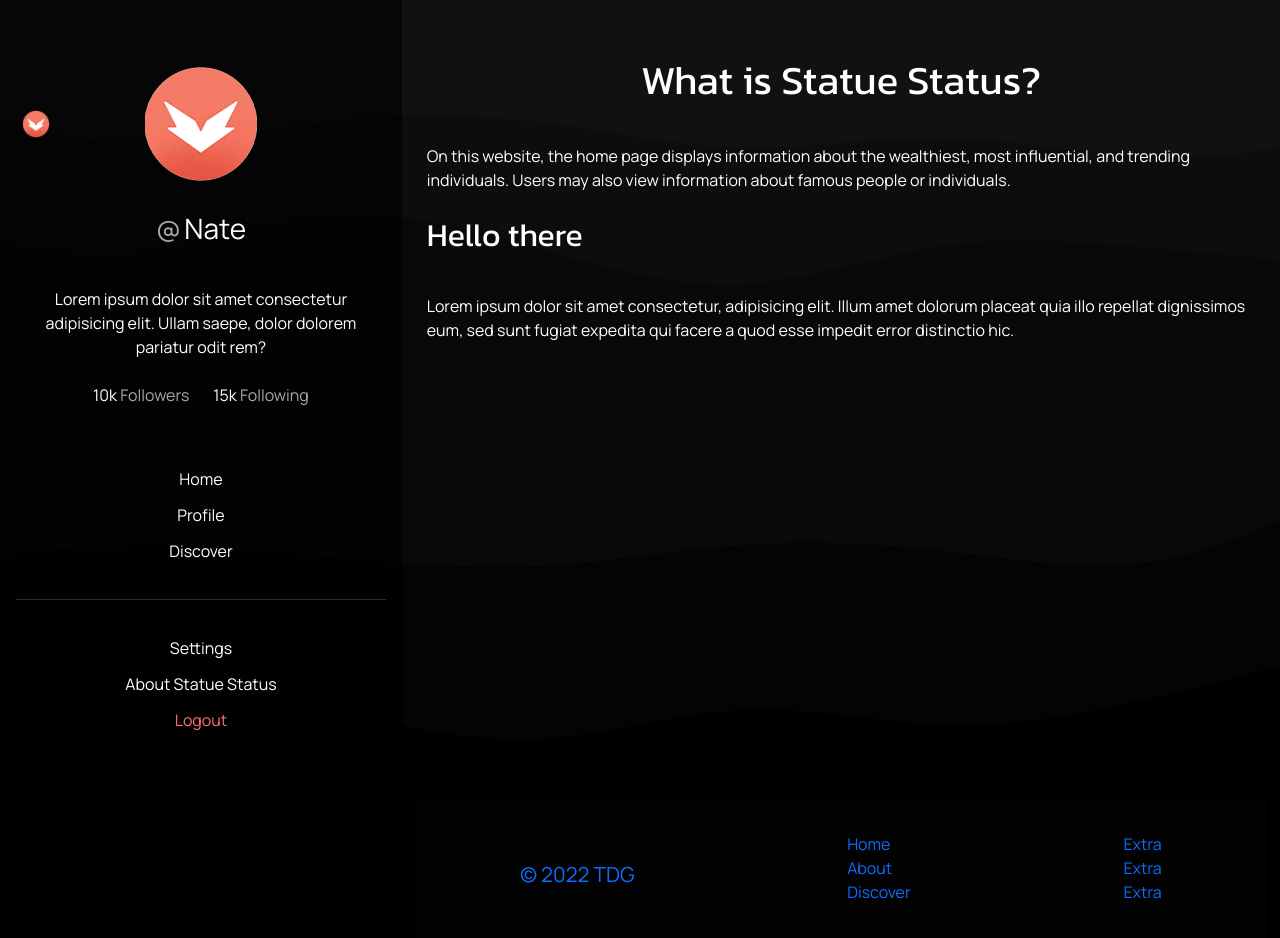
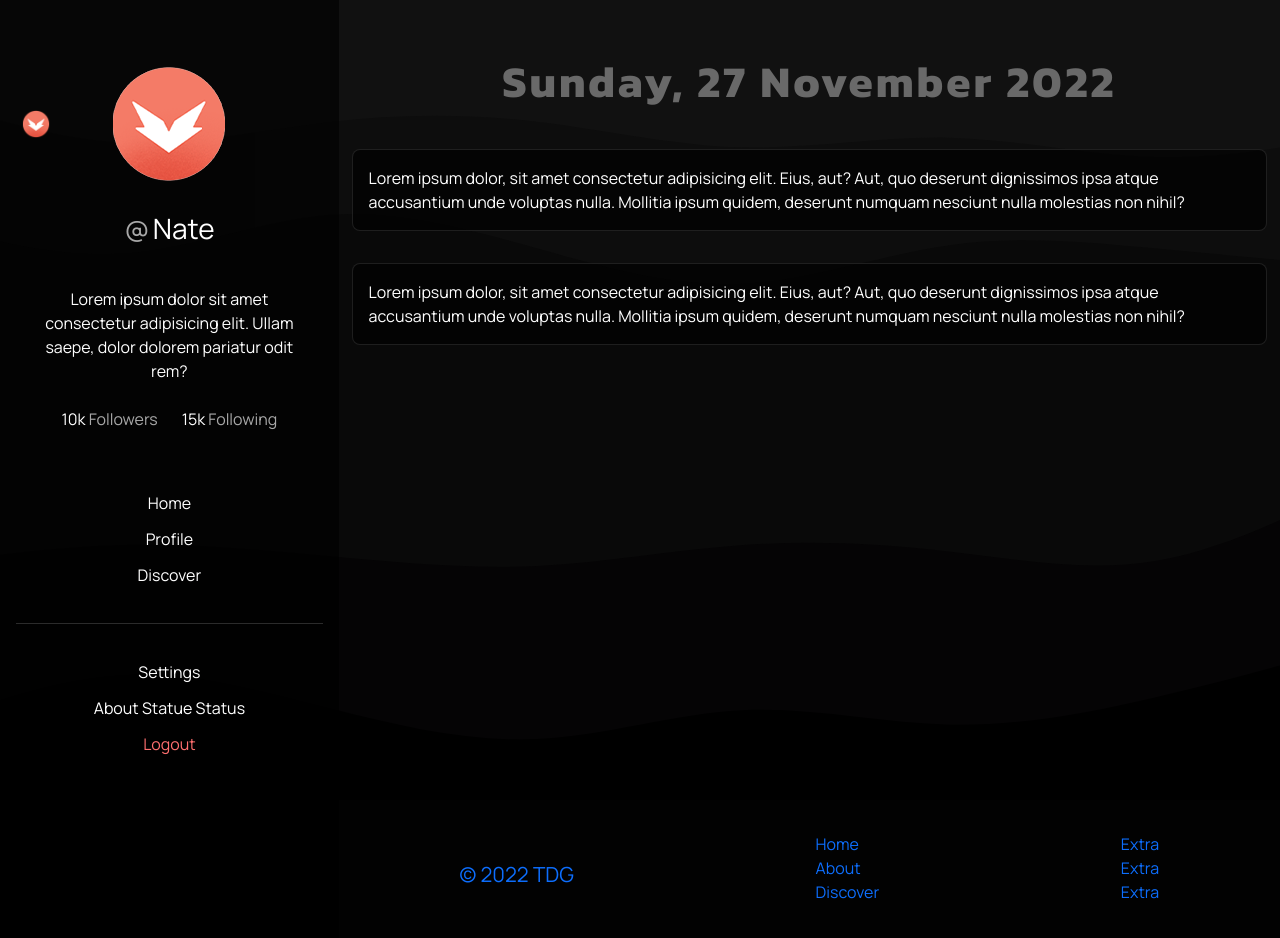
Before and after one commit to TDG-Org/Statue-Status, a React (Create React App) app in the folder client/: page / in a window 1280 px wide. Shown: the top 938 px of the page. Built offline with nearby package versions, Linux system fonts and the light colour scheme.

Commit message:
update about page

```diff
--- a/client/src/pages/About/AboutPage.jsx
+++ b/client/src/pages/About/AboutPage.jsx
@@ -7,15 +7,19 @@ const AboutPage = () => {
   return (
     <div className="AboutPage page">
 
-      <h1>What is Statue Status?</h1>
+      <div className="container">
 
-      <p>
-      On this website, the home page displays information about the wealthiest, most influential, and trending individuals. Users may also view information about famous people or individuals.
-      </p>
+        <h1>What is Statue Status?</h1>
 
-      <h2>Hello there</h2>
+        <p>
+        We compile data to show who the richest, most powerful, and most popular people in the world are right now. On the explore page, users may also view specific notable people or other users who have accounts here.
+        </p>
 
-      <p>Lorem ipsum dolor sit amet consectetur, adipisicing elit. Illum amet dolorum placeat quia illo repellat dignissimos eum, sed sunt fugiat expedita qui facere a quod esse impedit error distinctio hic.</p>
+        <h2>Hello there</h2>
+
+          <p>Lorem ipsum dolor sit amet consectetur, adipisicing elit. Illum amet dolorum placeat quia illo repellat dignissimos eum, sed sunt fugiat expedita qui facere a quod esse impedit error distinctio hic.</p>
+
+        </div>
     </div>
   );
 };
--- a/client/src/pages/About/AboutPage.scss
+++ b/client/src/pages/About/AboutPage.scss
@@ -1,4 +1,8 @@
 // About Page SASS file
+
+.AboutPage {
+  background-image: url("../../assets/svgs/aboutpage-background.svg");
+}
 
 .AboutPage h1 {
   text-align: center;
--- a/client/src/pages/Statue-Status.jsx
+++ b/client/src/pages/Statue-Status.jsx
@@ -20,7 +20,7 @@ import "../sass/main.scss";
 
 const StatueStatus = () => {
 
-  const [currentPage, setCurrentPage] = useState("About");
+  const [currentPage, setCurrentPage] = useState("Home");
 
   // check which page the user is currently on
   const renderPage = () => {
@@ -58,7 +58,7 @@ const StatueStatus = () => {
       {/* Left Side (User Avatar and Navbar)  */}
       <Aside currentPage={currentPage} handlePageChange={handlePageChange} />
 
-      <div className="container">
+      <div className="page-side-wrapper">
 
         {/* Renders the Current/Selected Page  */}
         <div className="wrapper-page-sect">
--- a/client/src/sass/main.scss
+++ b/client/src/sass/main.scss
@@ -76,9 +76,22 @@ p, span, em, li, a, i, div {
   position: relative;
 }
 
+.page-side-wrapper {
+height: auto;
+}
+
 // Page Styles
 
 .page {
+  padding: 2rem .8rem;
+  min-height: 100vh;
+  width: 100%;
+  background-repeat: no-repeat;
+  background-position: center center;
+  background-size: cover;
+}
+
+.pagebg {
   padding: 2rem .8rem;
   min-height: 100vh;
   width: 100%;
```
Also changed, not shown: client/src/assets/svgs/aboutpage-background.svg (added).
